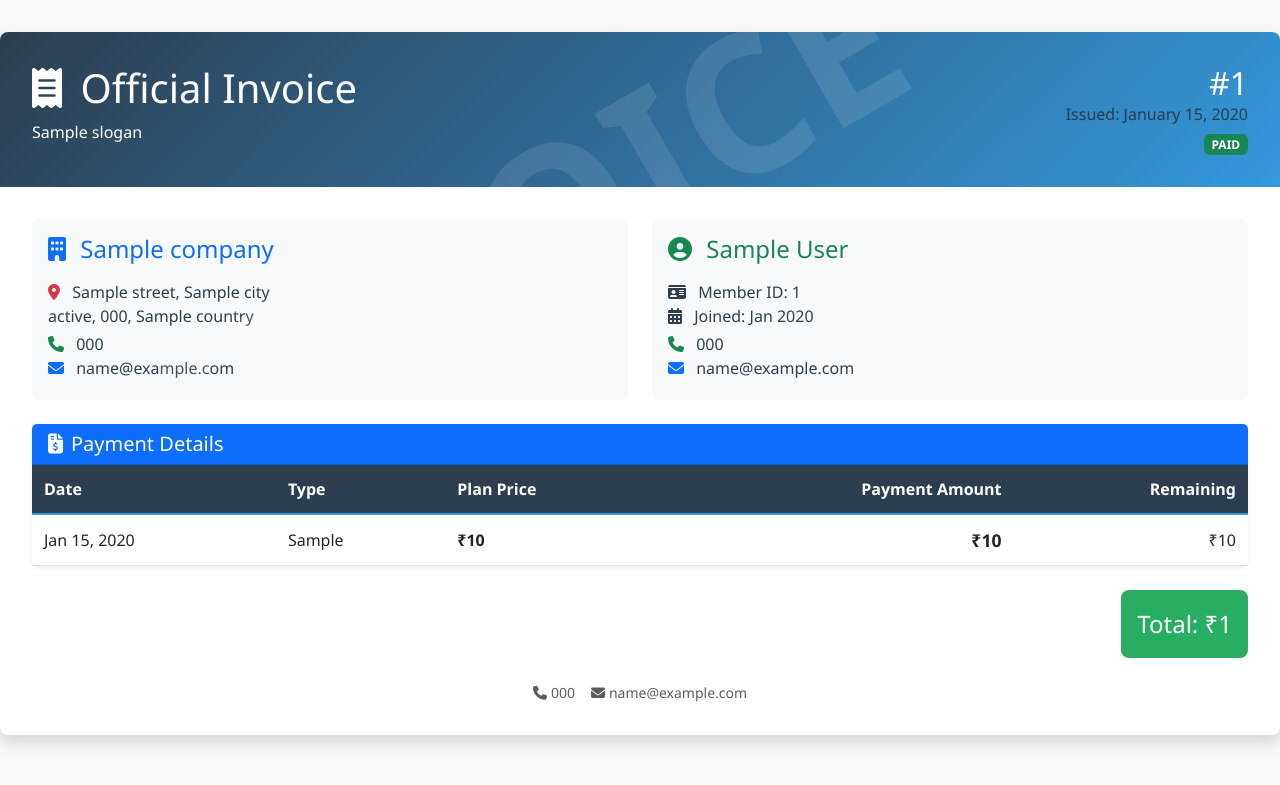
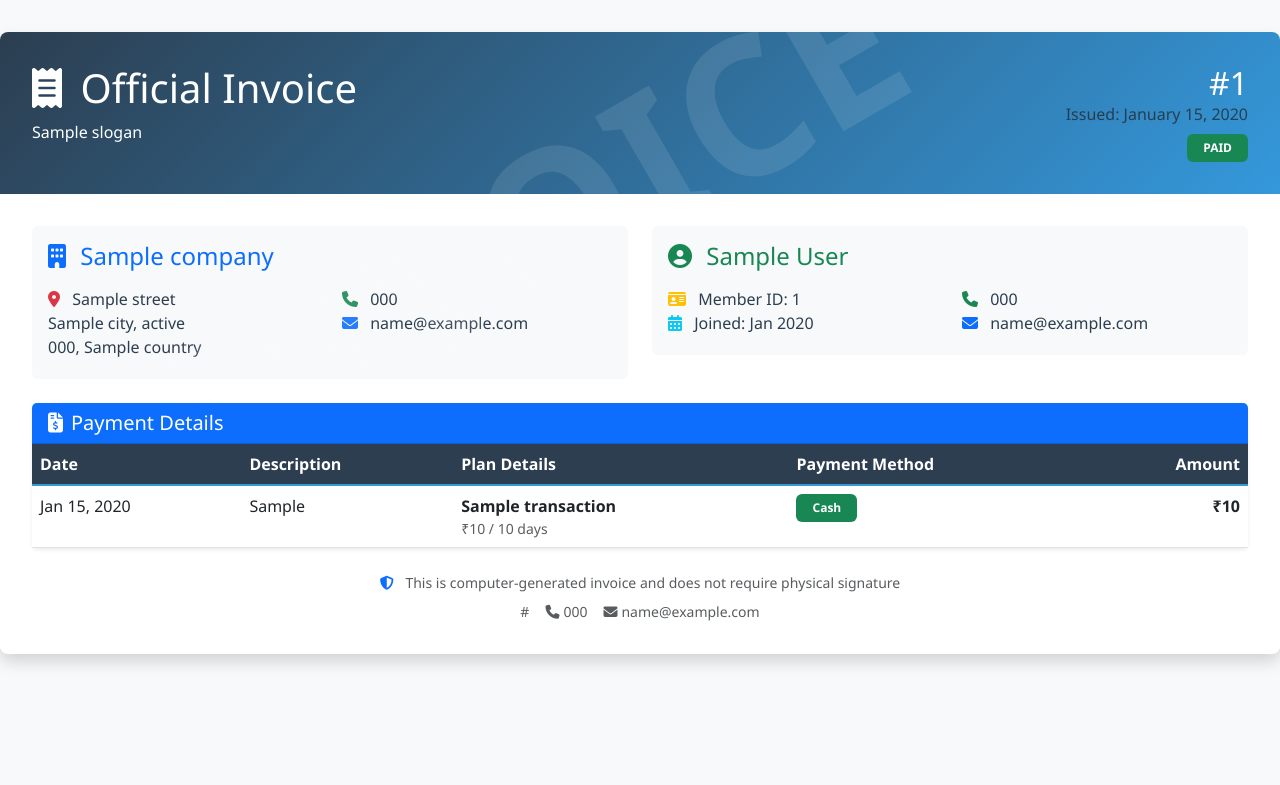
Before and after one commit to Amaljiththedev/gymcrmbackend, a Django app: template interfaces/members/templates/invoice_template.html in a window 1280 px wide. Shown: the top 785 px of the page. Run offline with Django 5.2, Linux system fonts and the light colour scheme; the template is opened without the code that fills it: most values are stand-ins (such as "Sample title", 1, 10 or a date in 2020).

Commit message:
invoice detailed view fixed

```diff
--- a/interfaces/members/templates/invoice_template.html
+++ b/interfaces/members/templates/invoice_template.html
@@ -2,9 +2,10 @@
 <html lang="en">
 <head>
     <meta charset="UTF-8">
-  <title>Gym Membership Invoice - {{ member.first_name }} {{ member.last_name }} - {{ company.name }}</title>
+    <meta name="viewport" content="width=device-width, initial-scale=1.0">
+    <title>Invoice - {{ member.first_name }} {{ member.last_name }} - {{ company.name }}</title>
 
-  <!-- CSS Dependencies: Bootstrap 5.3 and Font Awesome 6.4 -->
+    <!-- CSS Dependencies -->
     <link rel="stylesheet" href="https://cdn.jsdelivr.net/npm/bootstrap@5.3.0/dist/css/bootstrap.min.css">
     <link rel="stylesheet" href="https://cdnjs.cloudflare.com/ajax/libs/font-awesome/6.4.0/css/all.min.css">
 
@@ -17,13 +18,13 @@
             --text-color: #2c3e50;
             --background-color: #f8f9fa;
         }
+
         body {
             font-family: 'Segoe UI', system-ui, sans-serif;
             background-color: var(--background-color);
             color: var(--text-color);
-      margin: 0;
-      padding: 0;
         }
+
         .invoice-container {
             max-width: 1280px;
             margin: 2rem auto;
@@ -32,12 +33,14 @@
             border-radius: 0.5rem;
             overflow: hidden;
         }
+
         .invoice-header {
             background: linear-gradient(135deg, var(--primary-color), var(--secondary-color));
             color: white;
             padding: 2rem;
             position: relative;
         }
+
         .watermark {
             position: absolute;
             opacity: 0.1;
@@ -49,23 +52,28 @@
             top: 30%;
             left: 10%;
         }
+
         .invoice-main {
             padding: 2rem;
         }
+
+        .summary-card {
+            border-left: 4px solid var(--secondary-color);
+            background: var(--background-color);
+            border-radius: 0 0.5rem 0.5rem 0;
+        }
+
+        .badge {
+            padding: 0.5rem 1rem;
+            font-weight: 600;
+        }
+
         .transaction-table th {
             background: var(--primary-color) !important;
             color: white !important;
             border-bottom: 2px solid var(--secondary-color);
         }
-    .transaction-table td, .transaction-table th {
-      vertical-align: middle;
-      padding: 0.75rem;
-    }
-    .highlight {
-      font-weight: bold;
-      color: var(--accent-color);
-      font-size: 1.1rem;
-    }
+
         .total-display {
             background: var(--success-color);
             color: white;
@@ -73,18 +81,21 @@
             border-radius: 0.5rem;
             font-size: 1.5rem;
         }
+
         .payment-info {
             border-top: 2px dashed var(--primary-color);
             border-bottom: 2px dashed var(--primary-color);
             padding: 1rem 0;
             margin: 1.5rem 0;
         }
+
         @media print {
             .invoice-container {
                 box-shadow: none;
                 margin: 0;
                 border-radius: 0;
             }
+
             .no-print {
                 display: none !important;
             }
@@ -101,7 +112,7 @@
                         <i class="fas fa-receipt me-2"></i>
                         Official Invoice
                     </h1>
-          <p class="mb-0 mt-2">{{ company.slogan|default:"Your Fitness, Our Commitment" }}</p>
+                    <p class="mb-0 mt-2">{{ company.slogan }}</p>
                 </div>
                 <div class="text-end">
                     <h2 class="mb-0">#{{ invoice_number }}</h2>
@@ -120,15 +131,22 @@
                             <i class="fas fa-building me-2"></i>
                             {{ company.name }}
                         </h4>
+                        <div class="row">
+                            <div class="col-6">
                                 <p class="mb-1">
                                     <i class="fas fa-map-marker-alt text-danger me-2"></i>
-              {{ company.street }}, {{ company.city }}<br>
-              {{ company.state }}, {{ company.zip_code }}, {{ company.country }}
+                                    {{ company.street }}<br>
+                                    {{ company.city }}, {{ company.state }}<br>
+                                    {{ company.zip_code }}, {{ company.country }}
                                 </p>
+                            </div>
+                            <div class="col-6">
                                 <p class="mb-1">
                                     <i class="fas fa-phone text-success me-2"></i> {{ company.phone }}<br>
                                     <i class="fas fa-envelope text-primary me-2"></i> {{ company.email }}
                                 </p>
+                            </div>
+                        </div>
                     </div>
                 </div>
 
@@ -138,12 +156,16 @@
                             <i class="fas fa-user-circle me-2"></i>
                             {{ member.first_name }} {{ member.last_name }}
                         </h4>
+                        <div class="row">
+                            <div class="col-6">
                                 <p class="mb-1">
-              <i class="fas fa-id-card me-2"></i>
+                                    <i class="fas fa-id-card text-warning me-2"></i>
                                     Member ID: {{ member.id }}<br>
-              <i class="fas fa-calendar-alt me-2"></i>
+                                    <i class="fas fa-calendar-alt text-info me-2"></i>
                                     Joined: {{ member.join_date|date:"M Y" }}
                                 </p>
+                            </div>
+                            <div class="col-6">
                                 <p class="mb-1">
                                     <i class="fas fa-phone text-success me-2"></i> {{ member.phone }}<br>
                                     <i class="fas fa-envelope text-primary me-2"></i> {{ member.email }}
@@ -151,13 +173,13 @@
                             </div>
                         </div>
                     </div>
+                </div>
+            </div>
 
             <!-- Transaction Details -->
             <div class="card border-0 shadow-sm mb-4">
                 <div class="card-header bg-primary text-white">
-          <h5 class="mb-0">
-            <i class="fas fa-file-invoice-dollar me-2"></i>Payment Details
-          </h5>
+                    <h5 class="mb-0"><i class="fas fa-file-invoice-dollar me-2"></i>Payment Details</h5>
                 </div>
                 <div class="card-body p-0">
                     <div class="table-responsive">
@@ -165,10 +187,10 @@
                             <thead>
                                 <tr>
                                     <th>Date</th>
-                  <th>Type</th>
-                  <th>Plan Price</th>
-                  <th class="text-end">Payment Amount</th>
-                  <th class="text-end">Remaining</th>
+                                    <th>Description</th>
+                                    <th>Plan Details</th>
+                                    <th>Payment Method</th>
+                                    <th class="text-end">Amount</th>
                                 </tr>
                             </thead>
                             <tbody>
@@ -176,9 +198,21 @@
                                 <tr>
                                     <td>{{ transaction.transaction_date|date:"M d, Y" }}</td>
                                     <td>{{ transaction.transaction_type|title }}</td>
-                  <td class="fw-bold">₹{{ transaction.plan_price_snapshot }}</td>
-                  <td class="text-end highlight">₹{{ transaction.payment_amount }}</td>
-                  <td class="text-end">₹{{ transaction.remaining_balance }}</td>
+                                    <td>
+                                        <div class="fw-bold">{{ transaction.plan_name_snapshot }}</div>
+                                        <div class="text-muted small">
+                                            ₹{{ transaction.plan_price_snapshot }} /
+                                            {{ transaction.plan_duration_snapshot }} days
+                                        </div>
+                                    </td>
+                                    <td>
+                                        <span class="badge bg-success">
+                                            {{ transaction.payment_method|default:"Cash" }}
+                                        </span>
+                                    </td>
+                                    <td class="text-end fw-bold">
+                                        ₹{{ transaction.payment_amount }}
+                                    </td>
                                 </tr>
                                 {% endfor %}
                             </tbody>
@@ -187,16 +221,18 @@
                 </div>
             </div>
 
-      <!-- Payment Summary (Optional) -->
-      <div class="d-flex justify-content-end">
-        <div class="total-display">
-          Total: ₹{{ total_paid }}
-        </div>
-      </div>
+            <!-- Payment Summary -->
+
+
 
             <!-- Footer Notes -->
             <div class="mt-4 text-center small text-muted">
+                <div class="mb-2">
+                    <i class="fas fa-shield-alt text-primary me-2"></i>
+                    This is computer-generated invoice and does not require physical signature
+                </div>
                 <div class="d-flex justify-content-center gap-3">
+                    <span>{{ company.website }}</span>
                     <span><i class="fas fa-phone me-1"></i>{{ company.phone }}</span>
                     <span><i class="fas fa-envelope me-1"></i>{{ company.email }}</span>
                 </div>
@@ -204,7 +240,9 @@
         </main>
     </div>
 
-  <!-- Bootstrap Bundle JS -->
+    <!-- Action Buttons -->
+
+    <!-- JavaScript -->
     <script src="https://cdn.jsdelivr.net/npm/bootstrap@5.3.0/dist/js/bootstrap.bundle.min.js"></script>
 </body>
 </html>
```
Lines whose indentation alone changed are shown as unchanged.
